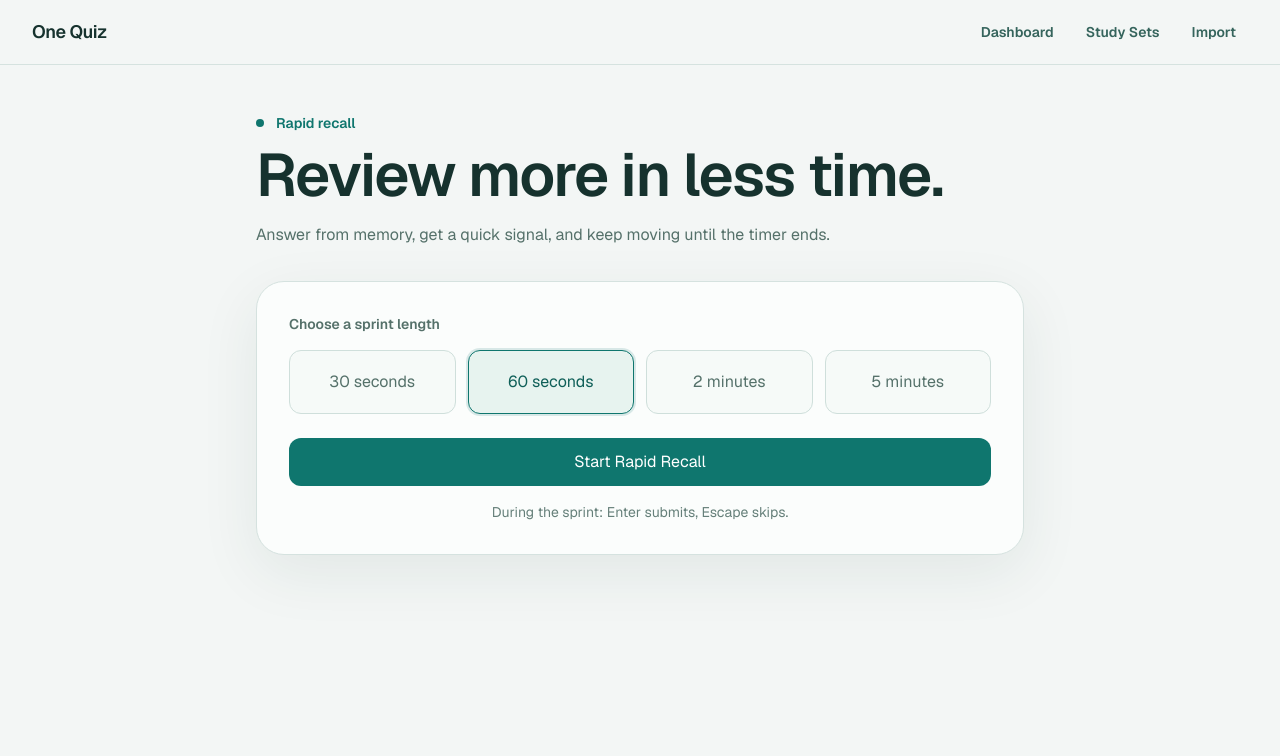
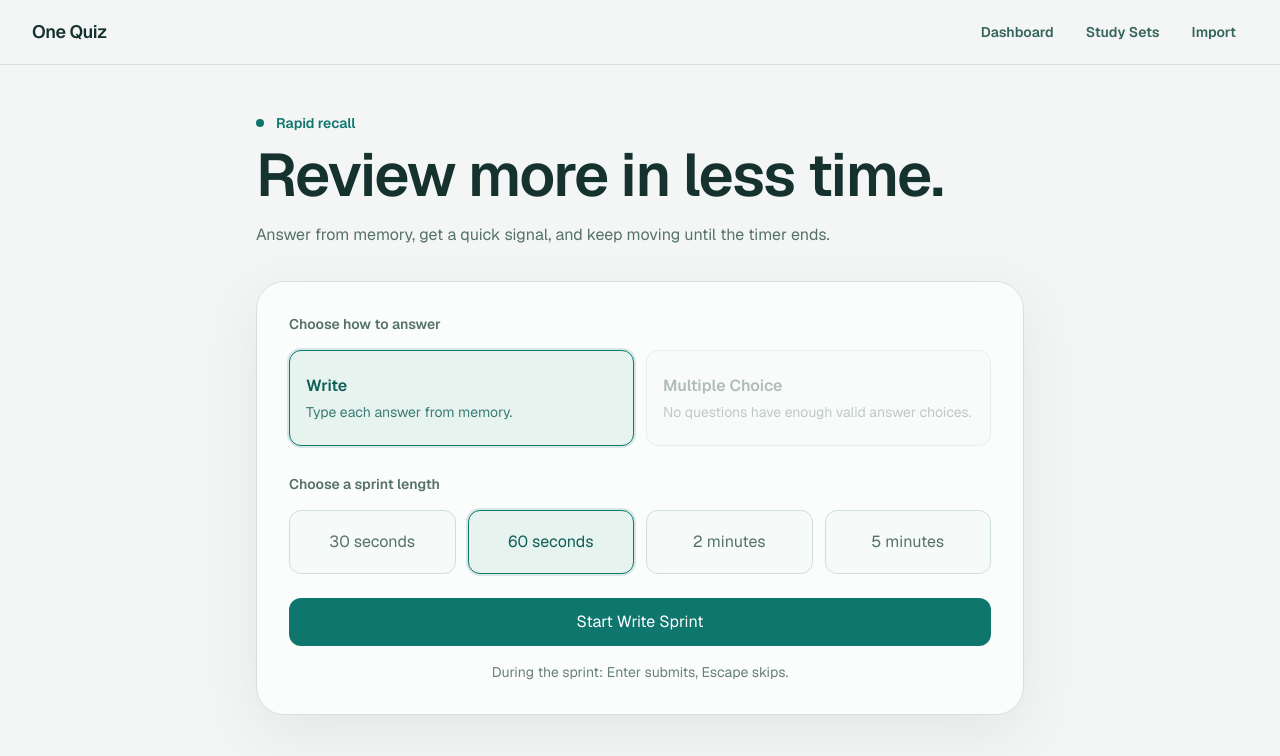
Before and after one commit to tuho9428/one-quiz, a Next.js app: page /rapid-recall in a window 1280 px wide. Shown: the top 756 px of the page. Built offline with nearby package versions, Linux system fonts and the light colour scheme.

Commit message:
feat: enhance RapidRecallStudy to support multiple-choice questions and response mode selection

```diff
--- a/app/sets/[setId]/study/[mode]/page.tsx
+++ b/app/sets/[setId]/study/[mode]/page.tsx
@@ -60,7 +60,7 @@ export default async function StudyModePage({
       studyContent = <WriteStudy questions={writeQuestions} title={studySet.title} />;
       break;
     case "rapid-recall":
-      studyContent = <RapidRecallStudy questions={writeQuestions} title={studySet.title} />;
+      studyContent = <RapidRecallStudy questions={writeQuestions} multipleChoiceQuestions={multipleChoice} title={studySet.title} />;
       break;
     case "smart-study":
       studyContent = <SmartStudy questions={sessionQuestions} title={studySet.title} />;
--- a/features/study/modes/rapid-recall/RapidRecallStudy.tsx
+++ b/features/study/modes/rapid-recall/RapidRecallStudy.tsx
@@ -6,7 +6,7 @@ import Link from "next/link";
 import {
   createStudyAttemptFromGrade,
 } from "../../domain/engine";
-import type { StudyAttempt, WriteQuestion } from "../../domain/types";
+import type { MultipleChoiceQuestion, StudyAttempt, WriteQuestion } from "../../domain/types";
 import { CodeBlock } from "../debug-code/CodeBlock";
 import {
   applyAttemptToStats,
@@ -18,6 +18,10 @@ import {
   type WriteGradingResult,
 } from "../../grading/write-grader";
 import {
+  prepareMultipleChoiceSession,
+  type MultipleChoiceOption,
+} from "../multiple-choice/session";
+import {
   formatRapidRecallDuration,
   RAPID_RECALL_DURATIONS,
   shuffleRapidRecallQuestions,
@@ -27,6 +31,8 @@ import {
 interface RapidRecallFeedback {
   outcome: WriteGradingResult["outcome"];
 }
+
+type RapidRecallResponseMode = "write" | "multiple-choice";
 
 function createAttemptId(): string {
   return globalThis.crypto?.randomUUID() ?? `attempt-${Date.now()}`;
@@ -79,16 +85,23 @@ function createRapidRecallAttempt(
 
 export interface RapidRecallStudyProps {
   questions: WriteQuestion[];
+  multipleChoiceQuestions?: MultipleChoiceQuestion[];
   title?: string;
 }
 
 export function RapidRecallStudy({
   questions,
+  multipleChoiceQuestions = [],
   title = "Active recall foundations",
 }: RapidRecallStudyProps) {
   const [selectedDuration, setSelectedDuration] =
     useState<RapidRecallDuration>(60);
+  const [responseMode, setResponseMode] =
+    useState<RapidRecallResponseMode>("write");
   const [sessionQuestions, setSessionQuestions] = useState<WriteQuestion[]>([]);
+  const [choiceOptionsByQuestion, setChoiceOptionsByQuestion] = useState<
+    Record<string, MultipleChoiceOption[]>
+  >({});
   const [currentIndex, setCurrentIndex] = useState(0);
   const [answer, setAnswer] = useState("");
   const [attempts, setAttempts] = useState<StudyAttempt[]>([]);
@@ -111,6 +124,17 @@ export function RapidRecallStudy({
   const feedbackTimeoutRef = useRef<number | null>(null);
 
   const currentQuestion = sessionQuestions[currentIndex];
+  const multipleChoiceByQuestion = useMemo(
+    () => new Map(multipleChoiceQuestions.map((question) => [question.id, question])),
+    [multipleChoiceQuestions],
+  );
+  const currentMultipleChoiceQuestion = currentQuestion
+    ? multipleChoiceByQuestion.get(currentQuestion.id)
+    : undefined;
+  const currentChoiceOptions = useMemo(
+    () => currentQuestion ? choiceOptionsByQuestion[currentQuestion.id] ?? [] : [],
+    [choiceOptionsByQuestion, currentQuestion],
+  );
   const clearFeedbackTimeout = useCallback(() => {
     if (feedbackTimeoutRef.current !== null) {
       window.clearTimeout(feedbackTimeoutRef.current);
@@ -163,8 +187,16 @@ export function RapidRecallStudy({
   }, []);
 
   useEffect(() => {
-    if (!isRunning || isComplete || feedback || isChecking) return focusInput();
-  }, [currentIndex, feedback, focusInput, isChecking, isComplete, isRunning]);
+    if (
+      responseMode === "write" &&
+      isRunning &&
+      !isComplete &&
+      !feedback &&
+      !isChecking
+    ) {
+      return focusInput();
+    }
+  }, [currentIndex, feedback, focusInput, isChecking, isComplete, isRunning, responseMode]);
 
   const answerStats = useMemo(() => {
     const skipped = attempts.filter((attempt) => attempt.skipped).length;
@@ -297,6 +329,55 @@ export function RapidRecallStudy({
     scheduleNextQuestion();
   }, [answer, currentQuestion, feedback, isChecking, recordAttempt, scheduleNextQuestion]);
 
+  const selectMultipleChoiceAnswer = useCallback(
+    (selectedAnswer: string) => {
+      if (
+        !runningRef.current ||
+        !currentQuestion ||
+        !currentMultipleChoiceQuestion ||
+        feedback ||
+        isChecking
+      ) {
+        return;
+      }
+
+      const isCorrect = selectedAnswer === currentMultipleChoiceQuestion.correctAnswer;
+      const grade: WriteGradingResult = {
+        outcome: isCorrect ? "correct" : "incorrect",
+        score: isCorrect ? 100 : 0,
+        expectedAnswer: currentQuestion.expectedAnswer,
+        includedConcepts: isCorrect ? currentQuestion.importantKeywords : [],
+        missedConcepts: isCorrect ? [] : currentQuestion.importantKeywords,
+        explanation: currentQuestion.explanation,
+        grader: "deterministic",
+      };
+      const responseTimeMs =
+        questionStartedAtRef.current === null
+          ? undefined
+          : Math.max(0, Date.now() - questionStartedAtRef.current);
+
+      recordAttempt(
+        createRapidRecallAttempt(
+          currentQuestion,
+          selectedAnswer,
+          grade,
+          responseTimeMs,
+        ),
+      );
+      setAnswer(selectedAnswer);
+      setFeedback({ outcome: grade.outcome });
+      scheduleNextQuestion();
+    },
+    [
+      currentMultipleChoiceQuestion,
+      currentQuestion,
+      feedback,
+      isChecking,
+      recordAttempt,
+      scheduleNextQuestion,
+    ],
+  );
+
   const skipQuestion = useCallback(() => {
     if (!runningRef.current || !currentQuestion || feedback || isChecking) return;
 
@@ -316,8 +397,26 @@ export function RapidRecallStudy({
   }, [advanceQuestion, currentQuestion, feedback, isChecking, recordAttempt]);
 
   const startSession = useCallback(
-    (nextQuestions: WriteQuestion[], duration = selectedDuration) => {
-      if (nextQuestions.length === 0) return;
+    (
+      nextQuestions: WriteQuestion[],
+      duration = selectedDuration,
+      nextResponseMode = responseMode,
+    ) => {
+      const availableQuestions = nextResponseMode === "multiple-choice"
+        ? nextQuestions.filter((question) => multipleChoiceByQuestion.has(question.id))
+        : nextQuestions;
+      if (availableQuestions.length === 0) return;
+
+      const nextChoiceOptions = nextResponseMode === "multiple-choice"
+        ? Object.fromEntries(
+            prepareMultipleChoiceSession(
+              availableQuestions.flatMap((question) => {
+                const multipleChoiceQuestion = multipleChoiceByQuestion.get(question.id);
+                return multipleChoiceQuestion ? [multipleChoiceQuestion] : [];
+              }),
+            ).map(({ question, options }) => [question.id, options]),
+          )
+        : {};
 
       clearFeedbackTimeout();
       const now = Date.now();
@@ -329,7 +428,9 @@ export function RapidRecallStudy({
       runningRef.current = true;
 
       setSelectedDuration(duration);
-      setSessionQuestions(shuffleRapidRecallQuestions(nextQuestions));
+      setResponseMode(nextResponseMode);
+      setSessionQuestions(shuffleRapidRecallQuestions(availableQuestions));
+      setChoiceOptionsByQuestion(nextChoiceOptions);
       setCurrentIndex(0);
       setAnswer("");
       setAttempts([]);
@@ -339,7 +440,7 @@ export function RapidRecallStudy({
       setIsComplete(false);
       setIsChecking(false);
       setIsRunning(true);
-    }, [clearFeedbackTimeout, selectedDuration]);
+    }, [clearFeedbackTimeout, multipleChoiceByQuestion, responseMode, selectedDuration]);
 
   useEffect(() => {
     if (!isRunning) return;
@@ -348,12 +449,22 @@ export function RapidRecallStudy({
       if (event.key === "Escape") {
         event.preventDefault();
         skipQuestion();
+        return;
+      }
+
+      if (responseMode === "multiple-choice") {
+        const optionIndex = Number(event.key) - 1;
+        const option = currentChoiceOptions[optionIndex];
+        if (option) {
+          event.preventDefault();
+          selectMultipleChoiceAnswer(option.text);
+        }
       }
     };
 
     window.addEventListener("keydown", handleKeyDown);
     return () => window.removeEventListener("keydown", handleKeyDown);
-  }, [isRunning, skipQuestion]);
+  }, [currentChoiceOptions, isRunning, responseMode, selectMultipleChoiceAnswer, skipQuestion]);
 
   useEffect(() => clearFeedbackTimeout, [clearFeedbackTimeout]);
 
@@ -376,7 +487,34 @@ export function RapidRecallStudy({
           </header>
 
           <section className="rounded-[1.75rem] border border-[#d5e2df] bg-[#fbfdfc] p-5 shadow-[0_18px_60px_rgba(27,64,57,0.08)] dark:border-[#2d4440] dark:bg-[#182320] dark:shadow-none sm:p-8">
-            <p className="text-sm font-semibold text-[#55716a] dark:text-[#a8bdb7]">Choose a sprint length</p>
+            <p className="text-sm font-semibold text-[#55716a] dark:text-[#a8bdb7]">Choose how to answer</p>
+            <div className="mt-4 grid gap-3 sm:grid-cols-2">
+              <button
+                type="button"
+                onClick={() => setResponseMode("write")}
+                aria-pressed={responseMode === "write"}
+                className={`min-h-24 rounded-xl border p-4 text-left transition active:translate-y-px focus-visible:outline-2 focus-visible:outline-offset-2 focus-visible:outline-[#0f766e] dark:focus-visible:outline-[#5eead4] ${responseMode === "write" ? "border-[#0f766e] bg-[#e7f3ef] text-[#0f5f58] ring-2 ring-[#0f766e]/15 dark:border-[#5eead4] dark:bg-[#203a34] dark:text-[#c3f4ea] dark:ring-[#5eead4]/15" : "border-[#cfdfdb] bg-[#f6faf8] text-[#55716a] hover:border-[#8bb8ad] dark:border-[#36514b] dark:bg-[#1d2d2a] dark:text-[#a8bdb7] dark:hover:border-[#5e9e90]"}`}
+              >
+                <span className="block font-semibold">Write</span>
+                <span className="mt-1 block text-sm font-normal opacity-80">Type each answer from memory.</span>
+              </button>
+              <button
+                type="button"
+                onClick={() => setResponseMode("multiple-choice")}
+                disabled={multipleChoiceQuestions.length === 0}
+                aria-pressed={responseMode === "multiple-choice"}
+                className={`min-h-24 rounded-xl border p-4 text-left transition active:translate-y-px focus-visible:outline-2 focus-visible:outline-offset-2 focus-visible:outline-[#0f766e] disabled:cursor-not-allowed disabled:opacity-45 dark:focus-visible:outline-[#5eead4] ${responseMode === "multiple-choice" ? "border-[#0f766e] bg-[#e7f3ef] text-[#0f5f58] ring-2 ring-[#0f766e]/15 dark:border-[#5eead4] dark:bg-[#203a34] dark:text-[#c3f4ea] dark:ring-[#5eead4]/15" : "border-[#cfdfdb] bg-[#f6faf8] text-[#55716a] hover:border-[#8bb8ad] dark:border-[#36514b] dark:bg-[#1d2d2a] dark:text-[#a8bdb7] dark:hover:border-[#5e9e90]"}`}
+              >
+                <span className="block font-semibold">Multiple Choice</span>
+                <span className="mt-1 block text-sm font-normal opacity-80">
+                  {multipleChoiceQuestions.length > 0
+                    ? `Choose from answers for ${multipleChoiceQuestions.length} eligible questions.`
+                    : "No questions have enough valid answer choices."}
+                </span>
+              </button>
+            </div>
+
+            <p className="mt-7 text-sm font-semibold text-[#55716a] dark:text-[#a8bdb7]">Choose a sprint length</p>
             <div className="mt-4 grid grid-cols-2 gap-3 sm:grid-cols-4">
               {RAPID_RECALL_DURATIONS.map((duration) => (
                 <button
@@ -392,12 +530,14 @@ export function RapidRecallStudy({
             </div>
             <button
               type="button"
-              onClick={() => startSession(questions)}
+              onClick={() => startSession(questions, selectedDuration, responseMode)}
               className="mt-6 min-h-12 w-full rounded-xl bg-[#0f766e] px-5 py-3 font-semibold text-white transition hover:bg-[#0b625b] active:translate-y-px dark:bg-[#2dd4bf] dark:text-[#10221f] dark:hover:bg-[#5eead4]"
             >
-              Start Rapid Recall
+              Start {responseMode === "write" ? "Write" : "Multiple Choice"} Sprint
             </button>
-            <p className="mt-4 text-center text-sm text-[#66807a] dark:text-[#94aea7]">During the sprint: Enter submits, Escape skips.</p>
+            <p className="mt-4 text-center text-sm text-[#66807a] dark:text-[#94aea7]">
+              During the sprint: {responseMode === "write" ? "Enter submits" : "1-4 selects"}, Escape skips.
+            </p>
           </section>
         </div>
       </main>
@@ -486,6 +626,7 @@ export function RapidRecallStudy({
             </div>
           )}
 
+          {responseMode === "write" ? (
             <div className="mt-7 flex flex-col gap-3 sm:flex-row">
               <input
                 ref={inputRef}
@@ -510,11 +651,42 @@ export function RapidRecallStudy({
               />
               <button type="button" onClick={skipQuestion} disabled={Boolean(feedback) || isChecking} className="min-h-12 rounded-xl border border-[#b9cfca] px-5 py-3 font-semibold text-[#24564e] transition hover:bg-[#edf5f2] active:translate-y-px disabled:cursor-not-allowed disabled:opacity-40 dark:border-[#3b5a54] dark:text-[#b8e4da] dark:hover:bg-[#20332f]">Skip</button>
             </div>
+          ) : (
+            <div className="mt-7">
+              <div className="grid gap-3 sm:grid-cols-2">
+                {currentChoiceOptions.map((option, index) => {
+                  const isSelected = answer === option.text;
+                  const isCorrect = option.text === currentMultipleChoiceQuestion?.correctAnswer;
+                  const feedbackClass = feedback
+                    ? isCorrect
+                      ? "border-emerald-400 bg-emerald-50 text-emerald-950 dark:border-emerald-600 dark:bg-emerald-950/50 dark:text-emerald-100"
+                      : isSelected
+                        ? "border-rose-400 bg-rose-50 text-rose-950 dark:border-rose-600 dark:bg-rose-950/50 dark:text-rose-100"
+                        : "border-[#d5e2df] bg-[#f3f8f6] text-[#66807a] opacity-60 dark:border-[#2d4440] dark:bg-[#1e2d2a] dark:text-[#94aea7]"
+                    : "border-[#b9cfca] bg-[#f8fbfa] text-[#24564e] hover:border-[#0f766e] hover:bg-[#edf5f2] dark:border-[#3b5a54] dark:bg-[#1b2a27] dark:text-[#b8e4da] dark:hover:border-[#5eead4] dark:hover:bg-[#20332f]";
+
+                  return (
+                    <button
+                      key={option.id}
+                      type="button"
+                      onClick={() => selectMultipleChoiceAnswer(option.text)}
+                      disabled={Boolean(feedback) || isChecking}
+                      className={`min-h-16 rounded-xl border px-4 py-3 text-left font-semibold transition active:translate-y-px focus-visible:outline-2 focus-visible:outline-offset-2 focus-visible:outline-[#0f766e] disabled:cursor-default dark:focus-visible:outline-[#5eead4] ${feedbackClass}`}
+                    >
+                      <span className="mr-2 font-mono text-xs opacity-60">{index + 1}</span>
+                      {option.text}
+                    </button>
+                  );
+                })}
+              </div>
+              <button type="button" onClick={skipQuestion} disabled={Boolean(feedback) || isChecking} className="mt-3 min-h-11 w-full rounded-xl border border-[#b9cfca] px-5 py-2 text-sm font-semibold text-[#24564e] transition hover:bg-[#edf5f2] active:translate-y-px disabled:cursor-not-allowed disabled:opacity-40 dark:border-[#3b5a54] dark:text-[#b8e4da] dark:hover:bg-[#20332f]">Skip</button>
+            </div>
+          )}
 
           {feedback && <div className={`mt-5 rounded-xl border px-4 py-3 text-lg font-semibold ${getFeedbackClass(feedback.outcome)}`} aria-live="assertive">{getFeedbackLabel(feedback.outcome)}</div>}
         </section>
 
-        <div className="flex items-center justify-between text-sm text-[#66807a] dark:text-[#94aea7]"><p>Enter submit <span className="px-1">|</span> Escape skip</p><p className="font-mono text-xs">{answerStats.currentStreak} current streak</p></div>
+        <div className="flex items-center justify-between text-sm text-[#66807a] dark:text-[#94aea7]"><p>{responseMode === "write" ? "Enter submit" : "1-4 select"} <span className="px-1">|</span> Escape skip</p><p className="font-mono text-xs">{answerStats.currentStreak} current streak</p></div>
       </div>
     </main>
   );
```
Lines whose indentation alone changed are shown as unchanged.
